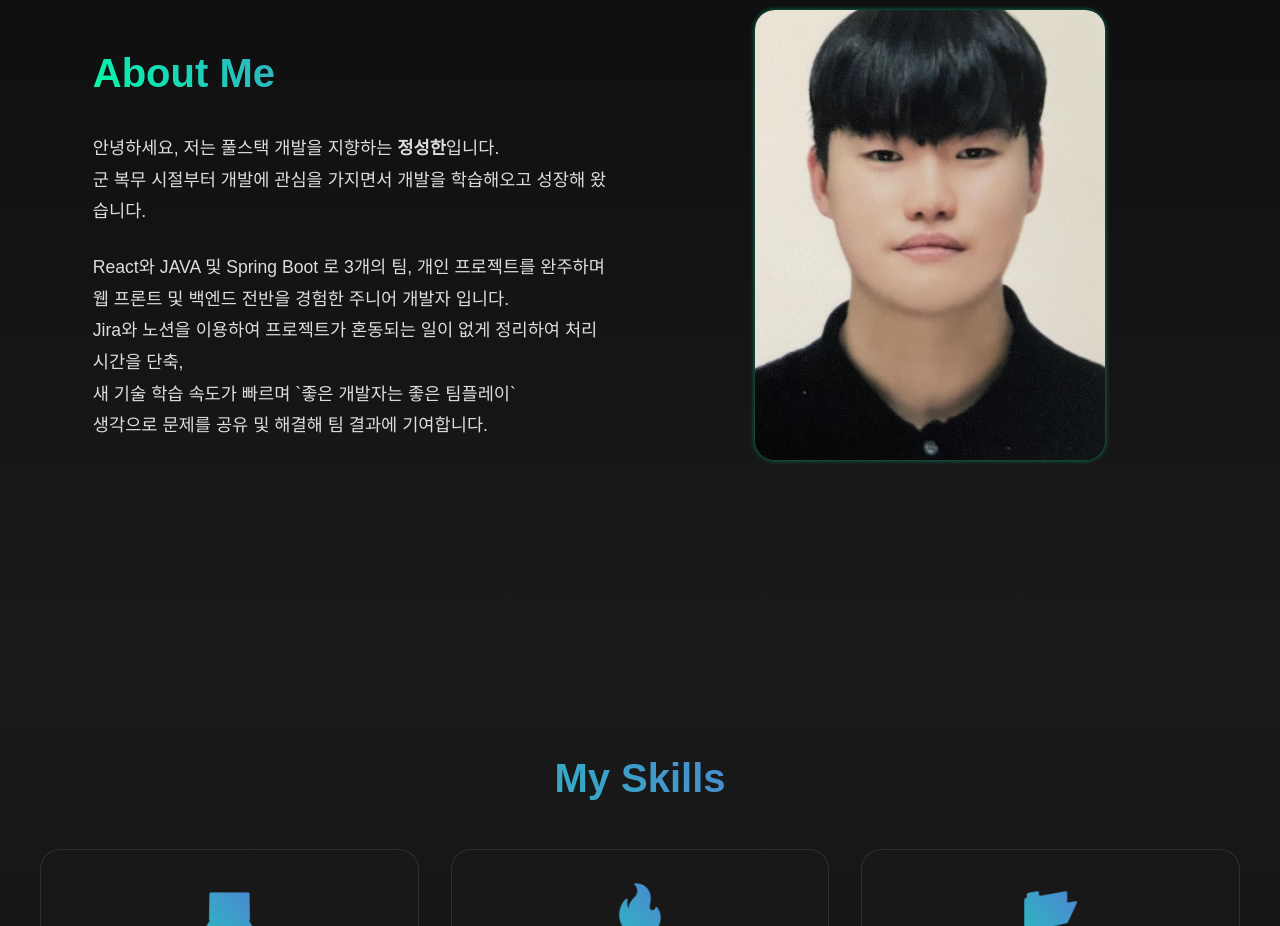
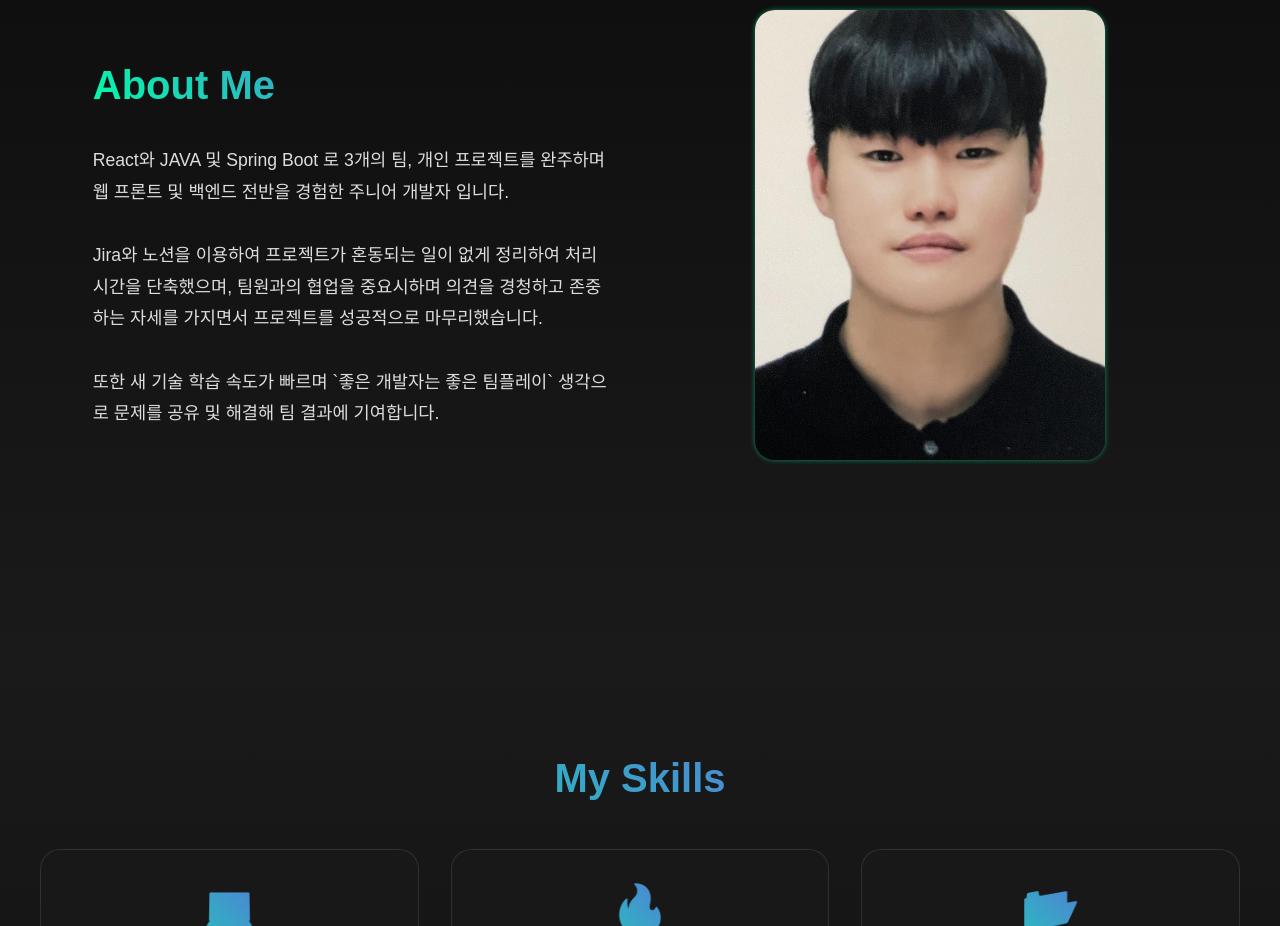
Before and after one commit to JeongSunghan/JeongSunghan.github.io, a React (Create React App) app: page /about in a window 1280 px wide. Shown: the part 1120-2046 px from the top of the page. Built offline with nearby package versions, Linux system fonts and the light colour scheme.

Commit message:
fix: Link import @ routing

```diff
--- a/src/pages/AboutMe.jsx
+++ b/src/pages/AboutMe.jsx
@@ -1,4 +1,5 @@
 import React, { Suspense, useState, useCallback } from "react";
+import { Link } from "react-router-dom";
 import "../styles/AboutMe.css";
 import myPhoto from "../assets/image/MyPhoto.jpg";
 
@@ -35,7 +36,8 @@ export default function Portfolio2025() {
           <a href="#hero">Home</a>
           <a href="#about">About</a>
           <a href="#skills">Skills</a>
-          <a href="/projects">Projects</a>
+          <Link to="/projects">Projects</Link>
+          <Link to="/contact">Contact</Link>
         </nav>
       </header>
 
@@ -44,7 +46,8 @@ export default function Portfolio2025() {
         <h1 className="hero-title">Junior Developer</h1>
         <p className="hero-subtitle">
           안녕하세요, 저는 풀스택 개발을 지향하는 정성한입니다. <br />
-          사용자 경험을 최우선으로 생각하며, 협업과 웃음으로 개발을 진행하고 있습니다.
+          사용자 경험을 최우선으로 생각하며, 협업과 웃음으로 개발을 진행하고
+          있습니다.
         </p>
         <button
           className="hero-button"
@@ -64,16 +67,16 @@ export default function Portfolio2025() {
           <div className="about-text">
             <h2>About Me</h2>
             <p>
-              안녕하세요, 저는 풀스택 개발을 지향하는 <strong>정성한</strong>
-              입니다. <br />군 복무 시절부터 개발에 관심을 가지면서 개발을
-              학습해오고 성장해 왔습니다.
-            </p>
-            <p>
-              React와 JAVA 및 Spring Boot 로 3개의 팀, 개인 프로젝트를 완주하며<br/>
+              React와 JAVA 및 Spring Boot 로 3개의 팀, 개인 프로젝트를 완주하며
               웹 프론트 및 백엔드 전반을 경험한 주니어 개발자 입니다. <br/>
-              Jira와 노션을 이용하여 프로젝트가 혼동되는 일이 없게 정리하여 처리 시간을 단축, <br/>
-               새 기술 학습 속도가 빠르며 `좋은 개발자는 좋은 팀플레이` <br/>
-              생각으로 문제를 공유 및 해결해 팀 결과에 기여합니다.
+              <br/>
+              Jira와 노션을 이용하여 프로젝트가 혼동되는 일이 없게 정리하여 처리 시간을
+              단축했으며, 팀원과의 협업을 중요시하며 의견을 경청하고 존중하는
+              자세를 가지면서 프로젝트를 성공적으로 마무리했습니다.<br/>
+              <br/>
+
+              또한 새 기술 학습 속도가 빠르며 `좋은 개발자는 좋은 팀플레이` 생각으로 문제를
+              공유 및 해결해 팀 결과에 기여합니다.
             </p>
           </div>
 
```
Also changed, not shown: src/App.jsx (line endings or trailing spaces).
